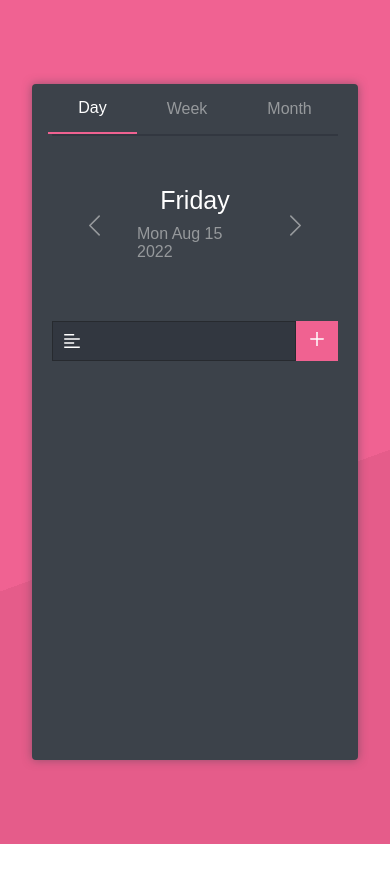
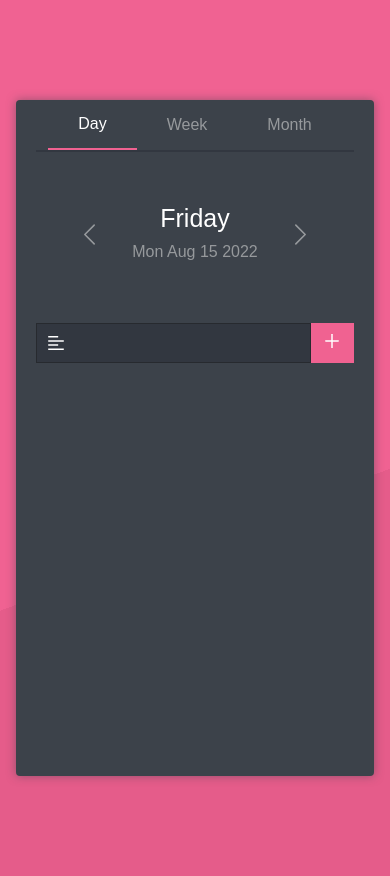
Before and after one commit to damianrclem/todo-app, a Next.js app: page / in a window 390 px wide. Before the commit the page ends 844 px from the top, so only its background shows below. Built offline with nearby package versions, Linux system fonts and the light colour scheme; no server answers.

Commit message:
updated media styles

```diff
--- a/styles/Home.module.css
+++ b/styles/Home.module.css
@@ -20,3 +20,9 @@
     justify-content: center;
     align-items: center;
 }
+
+@media (max-width: 620px) {
+    .container {
+        padding: 1rem;
+    }
+}
```
